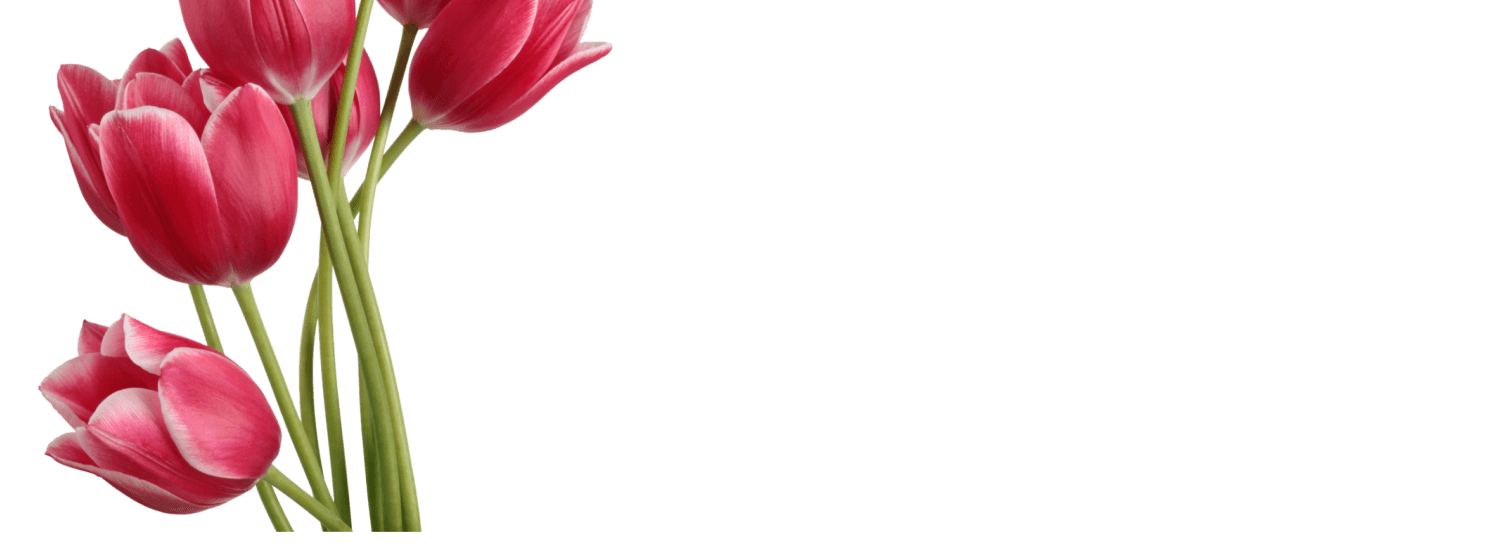
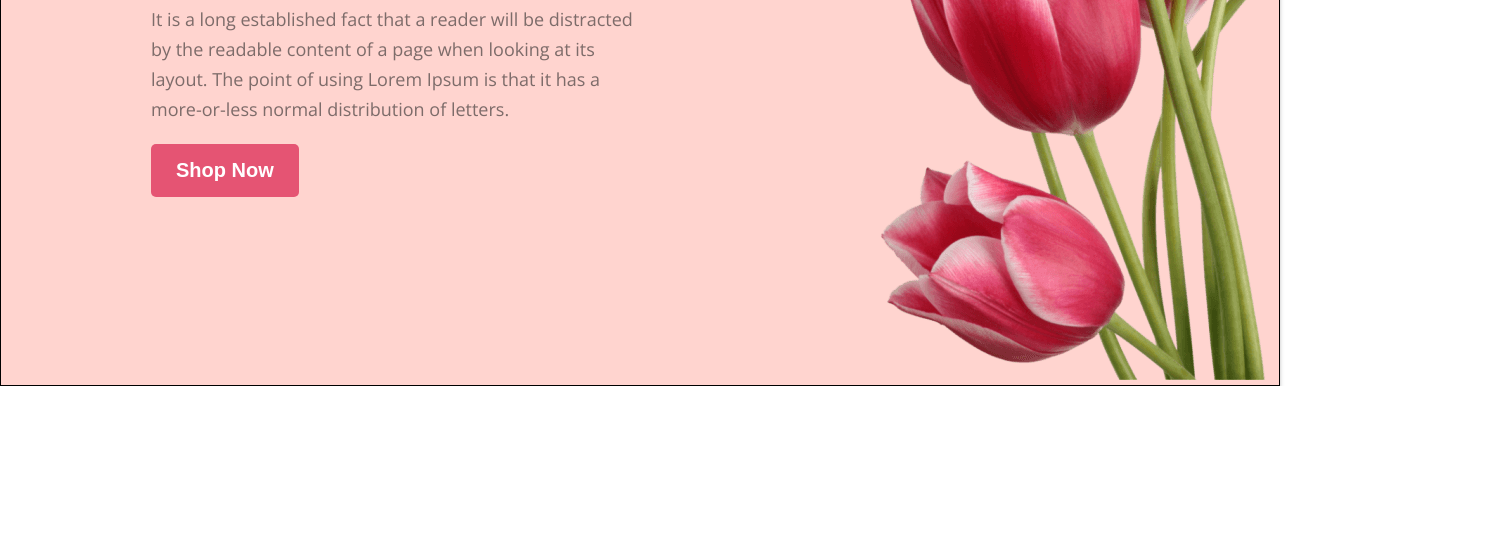
Before and after one commit to Akhtary-22/flower-shop-assignment-1, a plain HTML site: page index.html in a window 1280 px wide. Shown: the part 421-965 px from the top of the page, 1486 px wide, since content can reach past the window. After the commit the page ends 807 px from the top, so only its background shows below. Drawn offline with nearby package versions, Linux system fonts and the light colour scheme.

Commit message:
done button

```diff
--- a/index.html
+++ b/index.html
@@ -4,6 +4,9 @@
     <meta charset="UTF-8">
     <meta name="viewport" content="width=device-width, initial-scale=1.0">
     <title>Flower Shop</title>
+    <link rel="preconnect" href="https://fonts.googleapis.com">
+<link rel="preconnect" href="https://fonts.gstatic.com" crossorigin>
+<link href="https://fonts.googleapis.com/css2?family=Lato:wght@400;700&family=Open+Sans:ital,wght@0,400;0,800;1,400&display=swap" rel="stylesheet">
     <link rel="stylesheet" href="style.css">
 </head>
 <body>
@@ -17,6 +20,7 @@
     <button class="btn-shop">Shop Now</button>
    </div>
 <div class="banner-img"><img src="./images/pngwing 10.png" alt="image" srcset=""></div>
+
 </header>
     <!--header section end-->
 </body>
--- a/style.css
+++ b/style.css
@@ -0,0 +1,49 @@
+*{
+    margin: 0px;
+    padding: 0px;
+}
+body{
+    font-family: 'Lato', sans-serif;
+    font-family: 'Open Sans', sans-serif;
+}
+header{
+    background-color:#FFD4CF ;
+    border: 1px solid #000;
+    box-shadow: 0px 4px 4px 0px rgba(0, 0, 0, 0.25);
+    display: flex;
+    min-height: 80vh;
+}
+.banner {
+    width: 500px;
+    flex-shrink: 0;
+    margin-left: 150px;
+    margin-top: 200px;
+}
+.banner-content{
+    color: rgba(39, 39, 39, 0.60);
+    font-size: 18px;
+    font-weight: 400;
+    line-height: 30px;
+    margin-top: 20px;
+}
+.header-title{
+    color: #272727;
+    font-size: 50px;
+    font-weight: 800;
+}
+.banner-img{
+    margin-left: 200px;
+}
+.btn-shop{
+    display: inline-flex;
+    padding: 15px 25px;
+    align-items: flex-start;
+    gap: 10px;
+    border-radius: 5px;
+    background: #E55473;
+    margin-top: 20px;
+    border: #E55473;
+    color: #FFF;
+    font-size: 20px;
+    font-weight: 700;
+}
```
